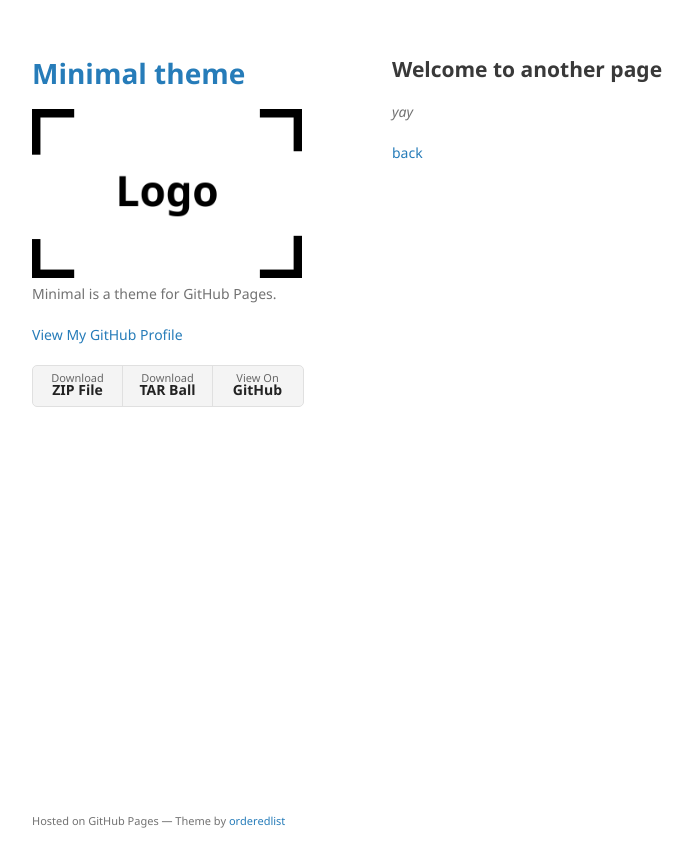
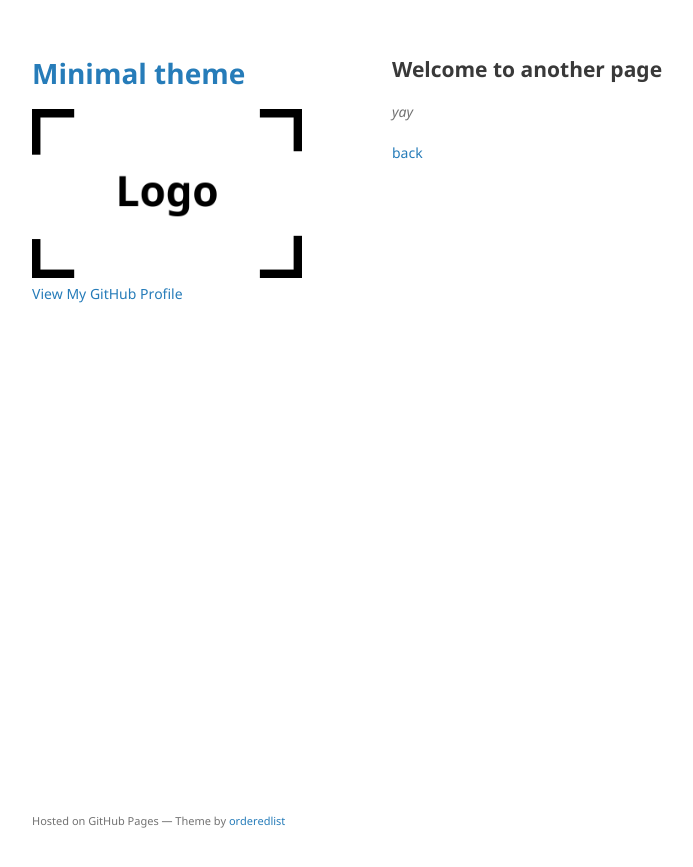
Before and after one commit to VegetablePC/vegetablepc.github.io, a Jekyll site: the page built from another-page.md, in a window 1280 px wide. Shown: the top 867 px of the page, without its empty margins (178-871 px from the left). Built offline with Jekyll 4.4.1, drawn with Linux system fonts in a browser that asks for light colours; our own code applies the rules of GitHub Pages for plain Markdown files.

Commit message:
Update default.html

```diff
--- a/_layouts/default.html
+++ b/_layouts/default.html
@@ -21,23 +21,10 @@
           <img src="{{site.logo | relative_url}}" alt="Logo" />
         {% endif %}
 
-        <p>{{ site.description | default: site.github.project_tagline }}</p>
-
-        {% if site.github.is_project_page %}
-        <p class="view"><a href="{{ site.github.repository_url }}">View the Project on GitHub <small>{{ site.github.repository_nwo }}</small></a></p>
-        {% endif %}
-
         {% if site.github.is_user_page %}
         <p class="view"><a href="{{ site.github.owner_url }}">View My GitHub Profile</a></p>
         {% endif %}
 
-        {% if site.show_downloads %}
-        <ul class="downloads">
-          <li><a href="{{ site.github.zip_url }}">Download <strong>ZIP File</strong></a></li>
-          <li><a href="{{ site.github.tar_url }}">Download <strong>TAR Ball</strong></a></li>
-          <li><a href="{{ site.github.repository_url }}">View On <strong>GitHub</strong></a></li>
-        </ul>
-        {% endif %}
       </header>
       <section>
 
```
